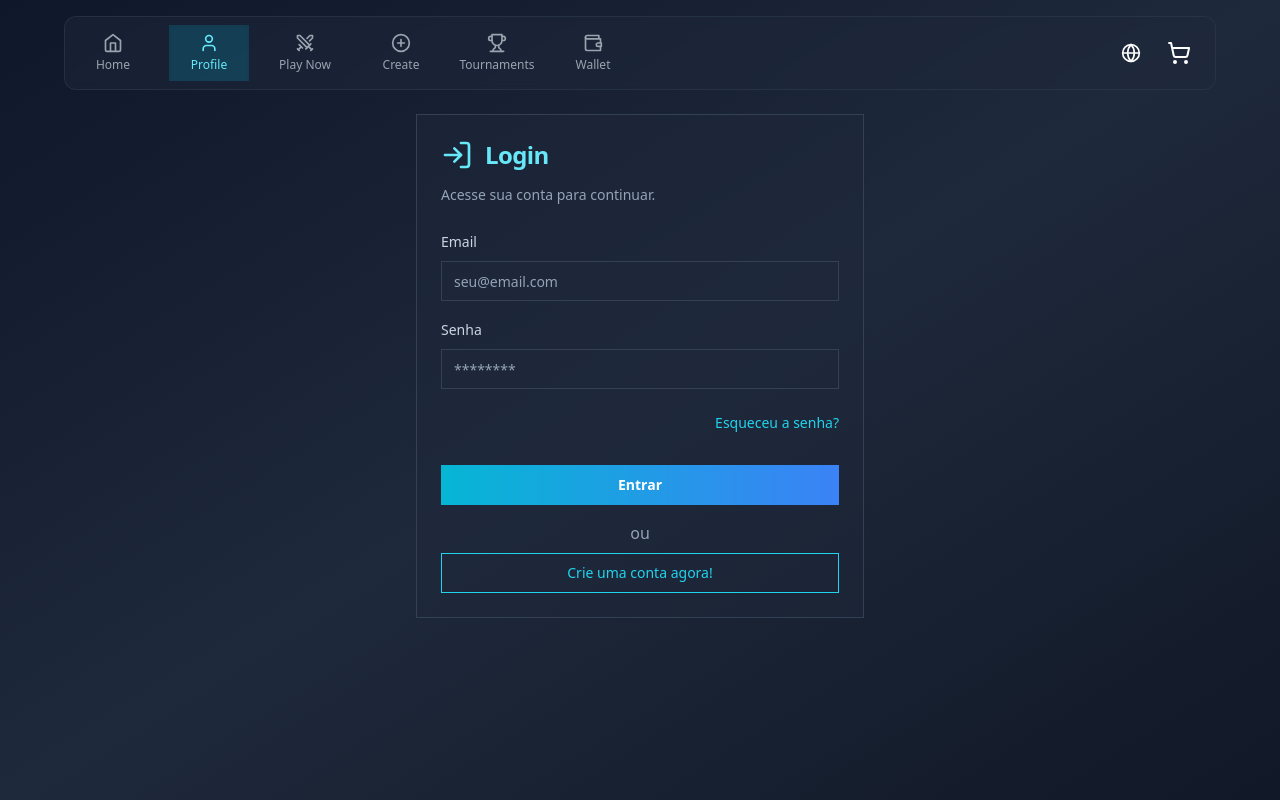
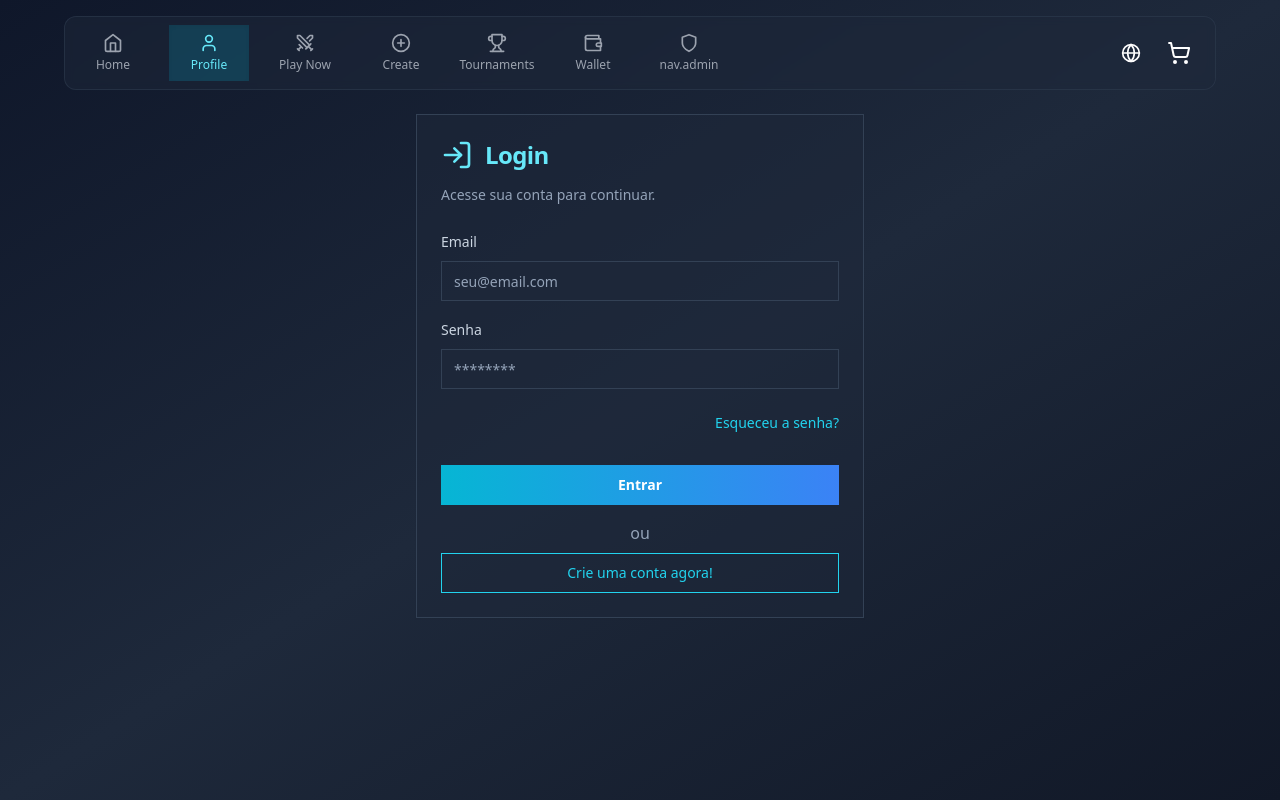
Before and after one commit to xadrezreal/xadrez-real, a React (Vite) app in the folder web/: page /profile in a window 1280 px wide. Built offline with nearby package versions, Linux system fonts and the light colour scheme.

Commit message:
feat: added nav admin screen on the menu

```diff
--- a/web/src/App.jsx
+++ b/web/src/App.jsx
@@ -42,6 +42,7 @@
   PlusCircle,
   Swords,
   User as UserIcon,
+  Shield,
 } from "lucide-react";
 import { BoardThemeContext } from "./contexts/BoardThemeContext";
 import { UserContext } from "./contexts/UserContext";
@@ -203,6 +204,10 @@
                   <WalletIcon className="w-5 h-5" />
                   <span className="text-xs">{t("nav.wallet")}</span>
                 </NavLink>
+                <NavLink to="/admin" className={navLinkClasses}>
+                  <Shield className="w-5 h-5" />
+                  <span className="text-xs">{t("nav.admin")}</span>
+                </NavLink>
               </div>
               <div className="flex items-center ml-auto pl-4">
                 <LanguageSwitcher />
--- a/web/src/components/profile/ProfileView.jsx
+++ b/web/src/components/profile/ProfileView.jsx
@@ -132,7 +132,6 @@
           <CardTitle className="flex items-center gap-3 text-2xl text-cyan-300">
             <UserCheck className="w-8 h-8" />
             Bem-vindo, {authUser?.name}
-            {isAdmin && <Shield className="w-6 h-6 text-green-400 ml-2" />}
             {!isAdmin && isPremium && (
               <Crown className="w-6 h-6 text-yellow-400 ml-2" />
             )}
@@ -140,7 +139,7 @@
           <CardDescription className="text-slate-400 pt-2">
             Gerencie suas informações de perfil aqui.
             {isAdmin && (
-              <span className="block text-green-400 font-medium mt-1">
+              <span className="block text-red-400 font-medium mt-1">
                 🛡️ Administrador do Sistema
               </span>
             )}
@@ -215,7 +214,7 @@
                 <Button
                   type="button"
                   variant="outline"
-                  className="w-full border-green-500 text-green-400 hover:bg-red-500/10"
+                  className="w-full border-red-500 text-red-400 hover:bg-red-500/10"
                   onClick={() => navigate("/admin")}
                 >
                   <Shield className="w-4 h-4 mr-2" />
```
